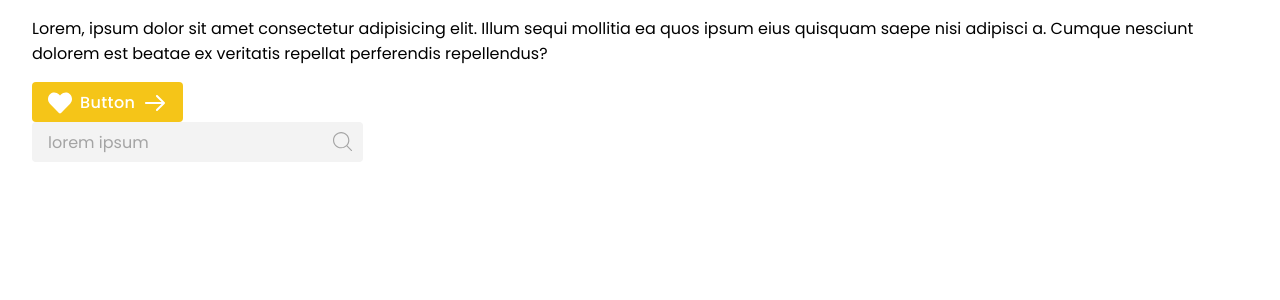
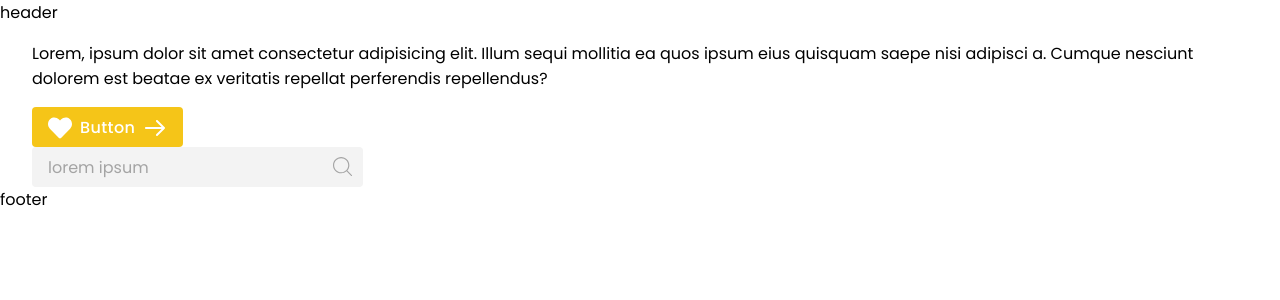
Before and after one commit to ffcabbar/next-movie, a Next.js app: page / in a window 1280 px wide. Shown: the top 300 px of the page. Built offline with nearby package versions, Linux system fonts and the light colour scheme.

Commit message:
adds Layout, Footer, Header components

```diff
--- /dev/null
+++ b/components/Footer/Footer.tsx
@@ -0,0 +1,5 @@
+const Footer = () => {
+  return <footer>footer</footer>;
+};
+
+export default Footer;
--- /dev/null
+++ b/components/Header/Header.tsx
@@ -0,0 +1,5 @@
+const Header = () => {
+  return <header>header</header>;
+};
+
+export default Header;
--- /dev/null
+++ b/components/Layout/Layout.tsx
@@ -0,0 +1,23 @@
+import Header from '../Header/header';
+import Footer from '../Footer/Footer';
+import React from 'react';
+
+type Props = {
+  children?: React.ReactNode;
+};
+
+const Layout = ({ children }: Props) => {
+  return (
+    <>
+      <Header />
+      <main>
+        {/* <section style={{ width: '1024px' }}>{children}</section> */}
+        {/* <SideBar /> */}
+        {children}
+      </main>
+      <Footer />
+    </>
+  );
+};
+
+export default Layout;
--- a/pages/_app.tsx
+++ b/pages/_app.tsx
@@ -1,8 +1,13 @@
 import '../styles/globals.scss';
 import type { AppProps } from 'next/app';
+import Layout from '../components/Layout/Layout';
 
 function MyApp({ Component, pageProps }: AppProps) {
-  return <Component {...pageProps} />;
+  return (
+    <Layout>
+      <Component {...pageProps} />
+    </Layout>
+  );
 }
 
 export default MyApp;
```
